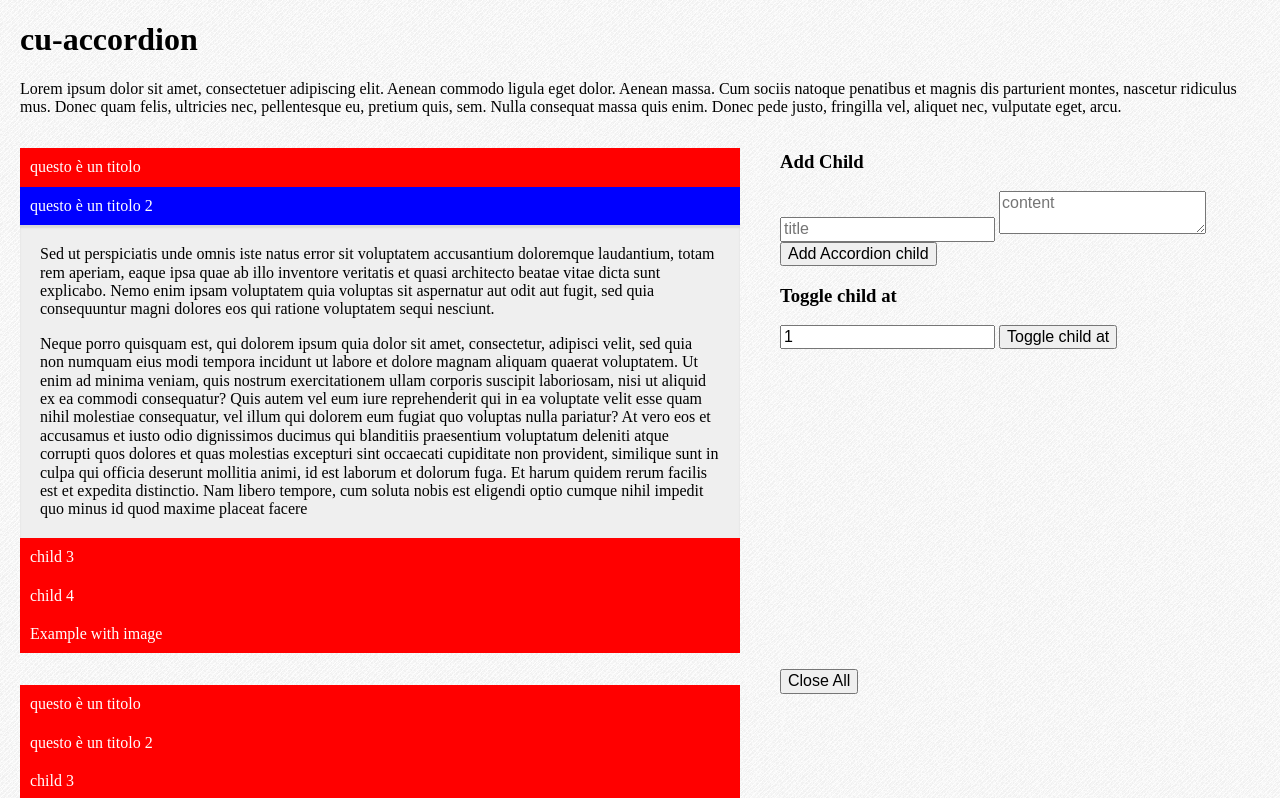
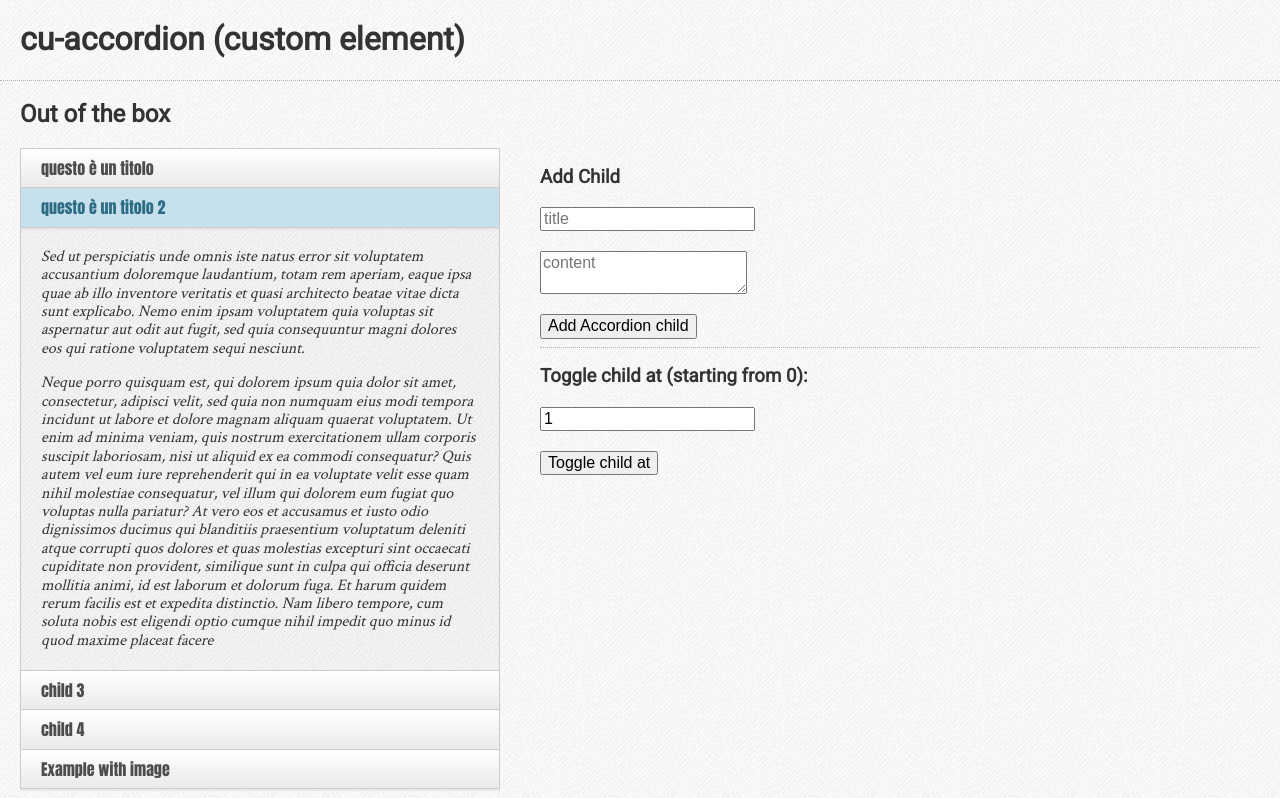
Before and after one commit to monema75/cu-accordion, a website: page docs/index.html in a window 1280 px wide. Both pictures are taken after a click on the button "Toggle child at". Shown: the top 798 px of the page. Drawn offline with Linux system fonts and the light colour scheme; files whose address does not match are found by name.

Commit message:
Docs rebuilt

```diff
--- a/docs/app.js
+++ b/docs/app.js
@@ -86,7 +86,6 @@ let addChildBtn = document.getElementById('addChild');
 let toggleChildBtn = document.getElementById('toggleChild');
 let closeAllBtn = document.getElementById('closeAll');
 
-
 addChildBtn.addEventListener('click', function(){
     let titleNode = document.getElementById('addChild-title');
     let contentNode = document.getElementById('addChild-content');
@@ -141,19 +140,18 @@ class CuAccordion extends HTMLElement {
         this.nodeOpen = null;
     }
 
-    connectedCallback() {
-        const accordionId = this.getAttribute("cu-id");
-    }
-
     render(dataModel) {
         let content = "";
-        let container = this.querySelector('dl')
+        let container = this.querySelector('dl');
+        let event = new CustomEvent("cu-accordion:ready");
 
         dataModel.forEach((childModel) => {
             content += getChildren(childModel);
         });
 
         container.innerHTML = content;
+
+        this.dispatchEvent(event);
 
         registerEvents(this);
     }
--- a/docs/index.html
+++ b/docs/index.html
@@ -7,42 +7,44 @@
   </head>
   <body>
     <div class="Page">
-        <h1 class="Page-title">cu-accordion</h1>
-
-        <div class="Page-section">
-          <p>Lorem ipsum dolor sit amet, consectetuer adipiscing elit. Aenean commodo ligula eget dolor. Aenean massa. Cum sociis natoque penatibus et magnis dis parturient montes, nascetur ridiculus mus. Donec quam felis, ultricies nec, pellentesque eu, pretium quis, sem. Nulla consequat massa quis enim. Donec pede justo, fringilla vel, aliquet nec, vulputate eget, arcu.</p>
-        </div>
-
-        <div class="Page-section u-flex">
-          <div class="Page-sectionBlock u-flexGrow3">
+        <h1 class="Page-title">cu-accordion (custom element)</h1>
+        <hr>
+        <section class="Page-section">
+          <h2>Out of the box</h2>
+          <div class="Page-sectionBlocks u-flex">
+            <div class="Page-sectionBlock u-flexGrow2">
                 <cu-accordion id="accordion-001"></cu-accordion>
             </div>
 
-          <div class="Page-sectionBlock u-flexGrow2">
+            <div class="Page-sectionBlock u-flexGrow3">
               <section>
                 <h3>Add Child</h3>
                 <input id="addChild-title" type="text" placeholder="title"></input>
                 <textarea id="addChild-content" placeholder="content"></textarea>
                 <button id="addChild">Add Accordion child</button>
               </section>
-
+              <hr>
               <section>
-              <h3>Toggle child at</h3>
+                <h3>Toggle child at (starting from 0):</h3>
                 <input id="toggleChild-position" value="1"></input>
                 <button id="toggleChild">Toggle child at</button>
               </section>
             </div>
           </div>
-
-        <div class="Page-section u-flex">
-            <div class="Page-sectionBlock u-flexGrow3">
+        </section>
+        <hr>
+        <section class="Page-section">
+          <h2>c-multiple="true"</h2>
+          <div class="Page-sectionBlocks u-flex">
+            <div class="Page-sectionBlock u-flexGrow2">
               <cu-accordion id="accordion-002" cu-multiple="true"></cu-accordion>
             </div>
 
-            <div class="Page-sectionBlock u-flexGrow2">
+            <div class="Page-sectionBlock u-flexGrow3">
               <button id="closeAll">Close All</button>
             </div>
           </div>
+        </section>
     </div>
   <script type="text/javascript" src="app.js"></script></body>
 </html>
--- a/docs/styles/app.css
+++ b/docs/styles/app.css
@@ -6,6 +6,7 @@
      * 2. Prevent adjustments of font size after orientation changes in
      *    IE on Windows Phone and in iOS.
      */
+@import url("https://fonts.googleapis.com/css?family=Anton|Crimson+Text|Roboto");
 html {
   line-height: 1.15;
   /* 1 */
@@ -403,9 +404,20 @@ template {
   display: none; }
 
 body {
-  background-image: url("./images/debut_light.png");
+  background-image: url("../images/debut_light.png");
   background-repeat: repeat;
-  padding: 0; }
+  padding: 0;
+  font-family: "Roboto", sans-serif;
+  color: #333; }
+
+hr {
+  border-width: 0 0 1px 0;
+  border-style: dotted;
+  border-color: #b3b3b3; }
+
+input, textarea {
+  display: block;
+  margin-bottom: 20px; }
 
 .u-flex {
   display: flex; }
@@ -421,8 +433,6 @@ body {
     flex: 3 1 0% !important; }
   .u-flexGrow4 {
     flex: 4 1 0% !important; }
-  .u-flexGrow5 {
-    flex: 5 1 0% !important; }
 
 .Page {
   max-width: 1300px;
@@ -430,7 +440,7 @@ body {
   .Page-title {
     padding: 0 20px; }
   .Page-section {
-    padding: 0 20px; }
+    padding: 0 20px 40px; }
   .Page-sectionBlock {
     padding: 0 20px; }
     .Page-sectionBlock:first-child {
@@ -439,26 +449,33 @@ body {
       padding-right: 0; }
 
 .cuAccordion-container {
-  padding: 0; }
+  padding: 0;
+  border: 1px solid #cccccc;
+  box-shadow: rgba(0, 0, 0, 0.06) 0 2px 1px;
+  margin: 0 0 20px; }
 
 .cuAccordion-childTitle {
   margin: 0;
-  padding: 10px;
-  background: #f00;
-  color: #fff;
-  border-top: 0px;
-  border-bottom: 0px;
-  border-left: 0px;
-  border-right: 0px;
+  padding: 10px 20px;
+  background: linear-gradient(to bottom, #ffffff 1%, #eaeaea 100%);
+  color: #4d4d4d;
+  border-bottom: 1px solid #cccccc;
   border-radius: 0px;
+  font-family: "Anton";
+  font-size: 16px;
+  font-weight: normal;
+  font-style: normal;
   user-select: none;
   box-sizing: border-box; }
   .cuAccordion-childTitle.is-open {
-    background: #00f;
-    color: #fff; }
+    background: #c7e1ec !important;
+    color: #2e6c86 !important;
+    border-bottom: 1px solid #cccccc !important; }
   .cuAccordion-childTitle:hover {
-    background: #000;
-    color: #f0f; }
+    background: #fff;
+    color: #4d4d4d; }
+  .cuAccordion-childTitle:last-of-type {
+    border-bottom: 0; }
 
 .cuAccordion-childContent {
   margin: 0;
@@ -467,20 +484,23 @@ body {
   overflow: hidden;
   transition: all 150ms ease-out;
   padding: 0 20px;
-  background-color: #efefef;
-  border-top: 0px;
-  border-bottom: 0px;
-  border-left: 0px;
-  border-right: 0px;
+  background-color: rgba(51, 51, 51, 0.03);
   border-radius: 0;
-  box-shadow: rgba(0, 0, 0, 0.1) 0 3px 2px 0 inset; }
+  box-shadow: rgba(0, 0, 0, 0.05) 0 2px 1px 0 inset;
+  font-family: "Crimson Text";
+  font-weight: normal;
+  font-style: italic;
+  font-size: inherit; }
   .cuAccordion-childContent p:first-child {
     margin-top: 0; }
   .cuAccordion-childContent p:last-child {
     margin-bottom: 0; }
   .cuAccordion-childContent.is-open {
-    opacity: 1; }
+    opacity: 1;
+    border-bottom: 1px solid #cccccc; }
   .cuAccordion-childContent::before, .cuAccordion-childContent::after {
     display: block;
     content: "";
     height: 20px; }
+  .cuAccordion-childContent:last-of-type {
+    border-bottom: 0 !important; }
```
Lines whose indentation alone changed are shown as unchanged.
